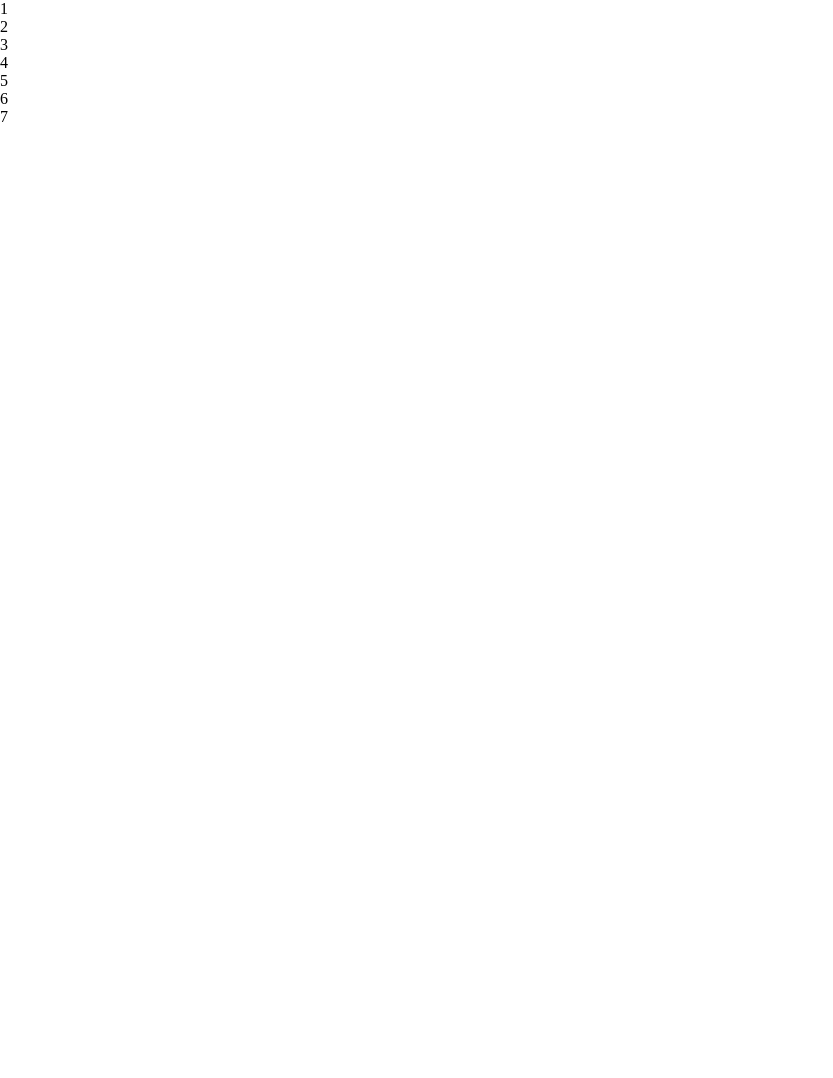
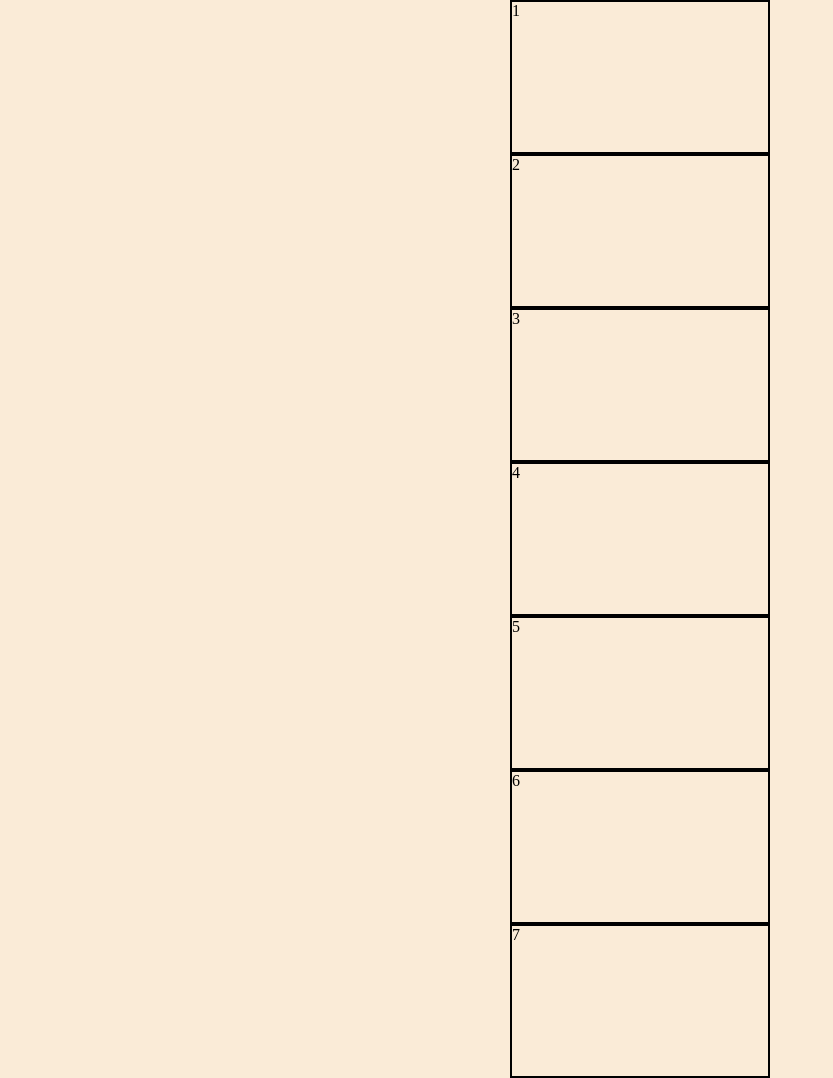
Before and after one commit to Skandaax/carousel, a plain HTML site: page index.html in a window 1280 px wide. Shown: the whole page, without its empty margins (0-833 px from the left). Before the commit the page ends 800 px from the top, so only its background shows below. Drawn offline with Linux system fonts and the light colour scheme.

Commit message:
ajout background & color (light_theme)

```diff
--- a/styles.css
+++ b/styles.css
@@ -3,3 +3,16 @@
     margin: 0;
     padding: 0;
 }
+
+body
+{
+    background-color: antiquewhite;
+}
+
+.item
+{
+    width: 20%;
+    height: 150px;
+    border: 2px solid black;
+    margin: auto;
+}
```
